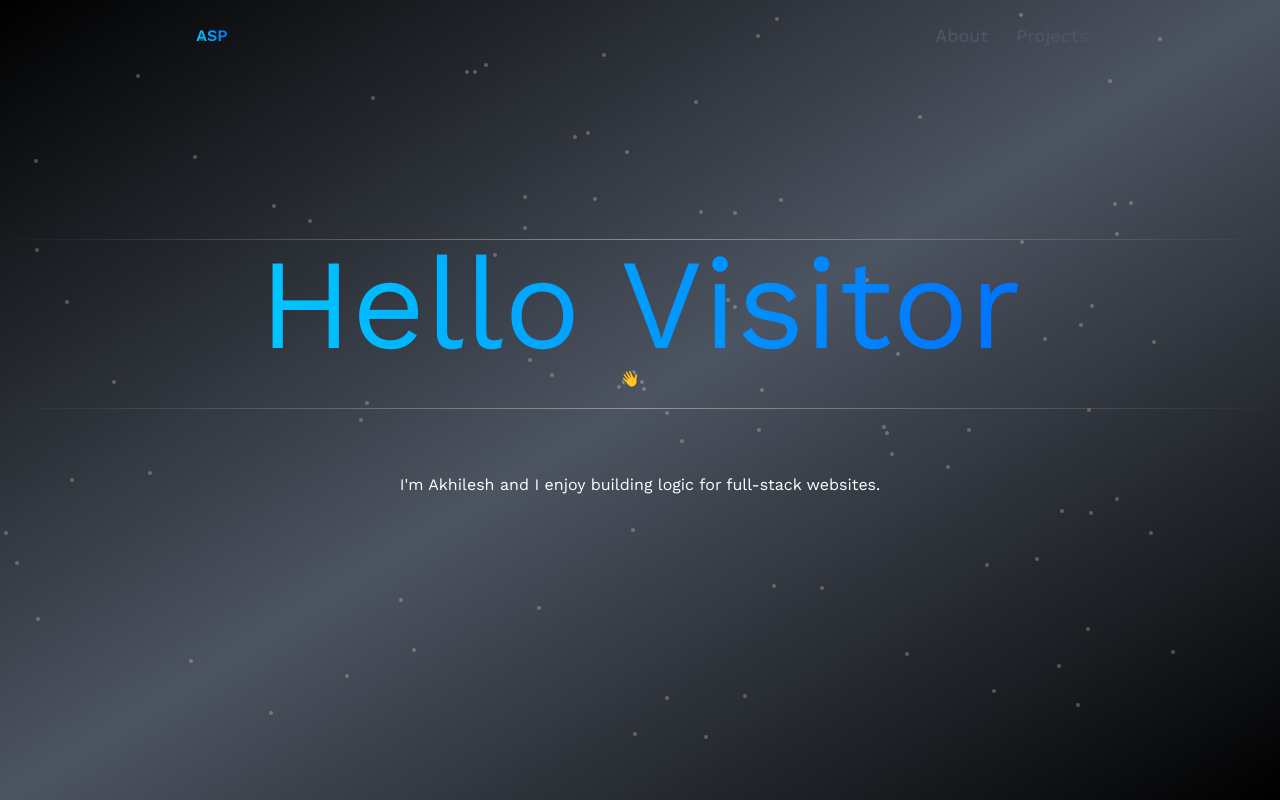
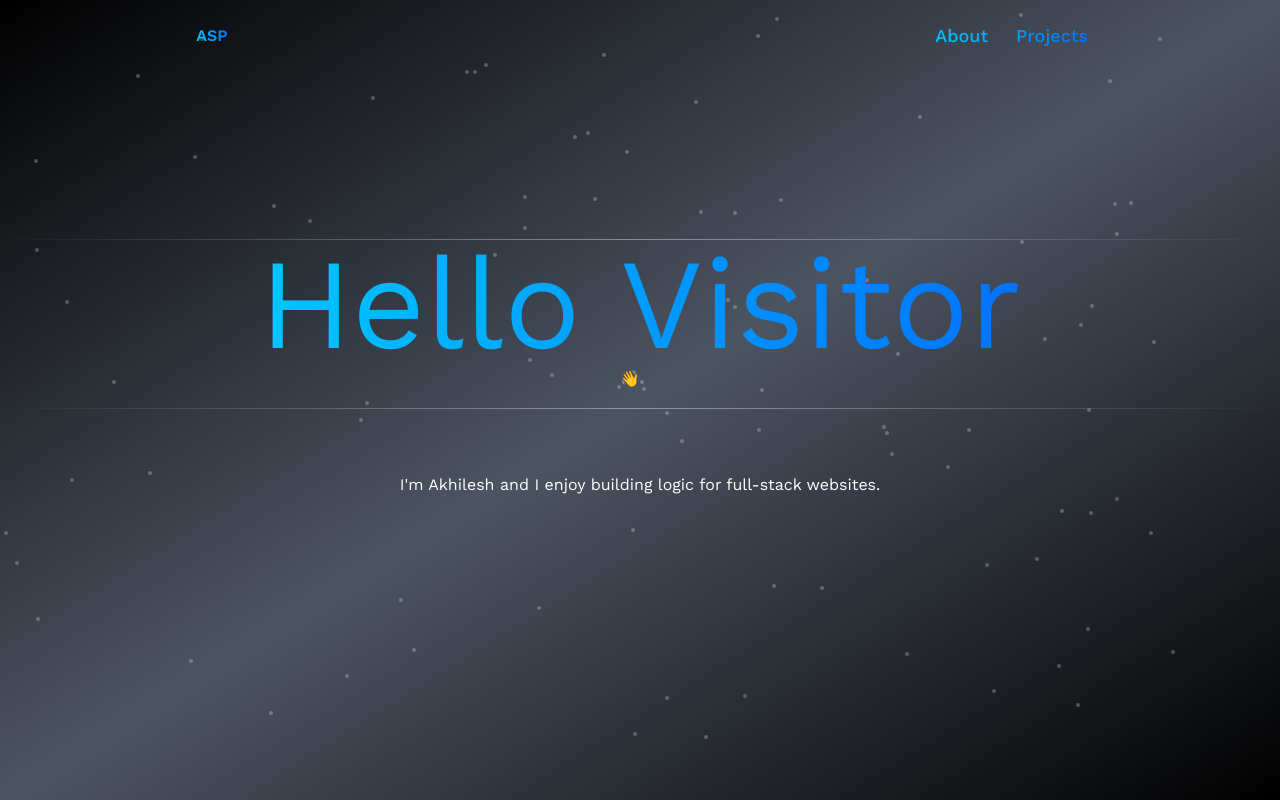
Before and after one commit to Akhilesh-pujar/Updated_Portfolio, a React (Vite) app in the folder 3D_portfolio-main/: page / in a window 1280 px wide. Built offline with nearby package versions, Linux system fonts and the light colour scheme; no server answers.

Commit message:
nav-update

```diff
--- a/3D_portfolio-main/src/components/Navbar.jsx
+++ b/3D_portfolio-main/src/components/Navbar.jsx
@@ -43,7 +43,7 @@ const Navbar = () => {
       }}
       className='flex flex-row items-center cursor-pointer'>
 
-      <nav className='flex text-lg gap-7 font-medium bg-background text-gray-600'>
+      <nav className='flex text-lg gap-7 font-medium bg-background  blue-gradient_text'>
         <NavLink to='/about' >
           About
         </NavLink>
```
